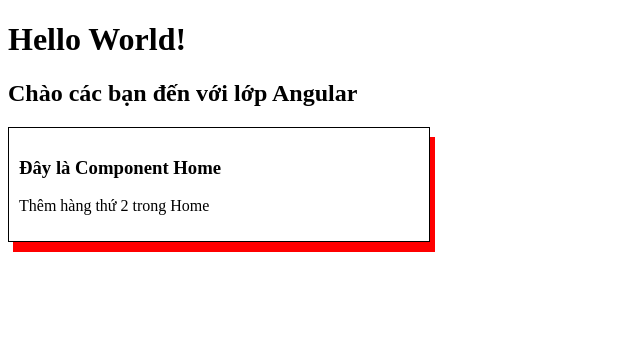
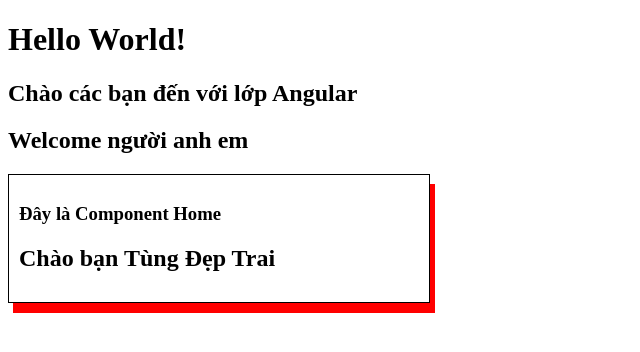
Before and after one commit to quangtung1/Angular12, an Angular app: page / in a window 1280 px wide. Shown: the top 352 px of the page, without its empty margins (0-640 px from the left). Built offline with nearby package versions, Linux system fonts and the light colour scheme.

Commit message:
DataBindingValue

```diff
--- a/src/app/app.component.html
+++ b/src/app/app.component.html
@@ -1,5 +1,5 @@
 <h1>Hello World!</h1>
 <h2>Chào các bạn đến với lớp Angular</h2>
-
+<h2>Welcome người anh em</h2>
 
 <app-home></app-home>
--- a/src/app/home/home.component.html
+++ b/src/app/home/home.component.html
@@ -1,5 +1,5 @@
 
 <div class="test">
 <h3>Đây là Component Home</h3>
-<p>Thêm hàng thứ 2 trong Home</p>
+<h2>Chào bạn {{name}}</h2>
 </div>
--- a/src/app/home/home.component.ts
+++ b/src/app/home/home.component.ts
@@ -7,9 +7,13 @@ import { Component, OnInit } from '@angular/core';
 })
 export class HomeComponent implements OnInit {
 
+  public name = 'Tùng Đẹp Trai';
+
   constructor() { }
 
   ngOnInit(): void {
+
+
   }
 
 }
```
